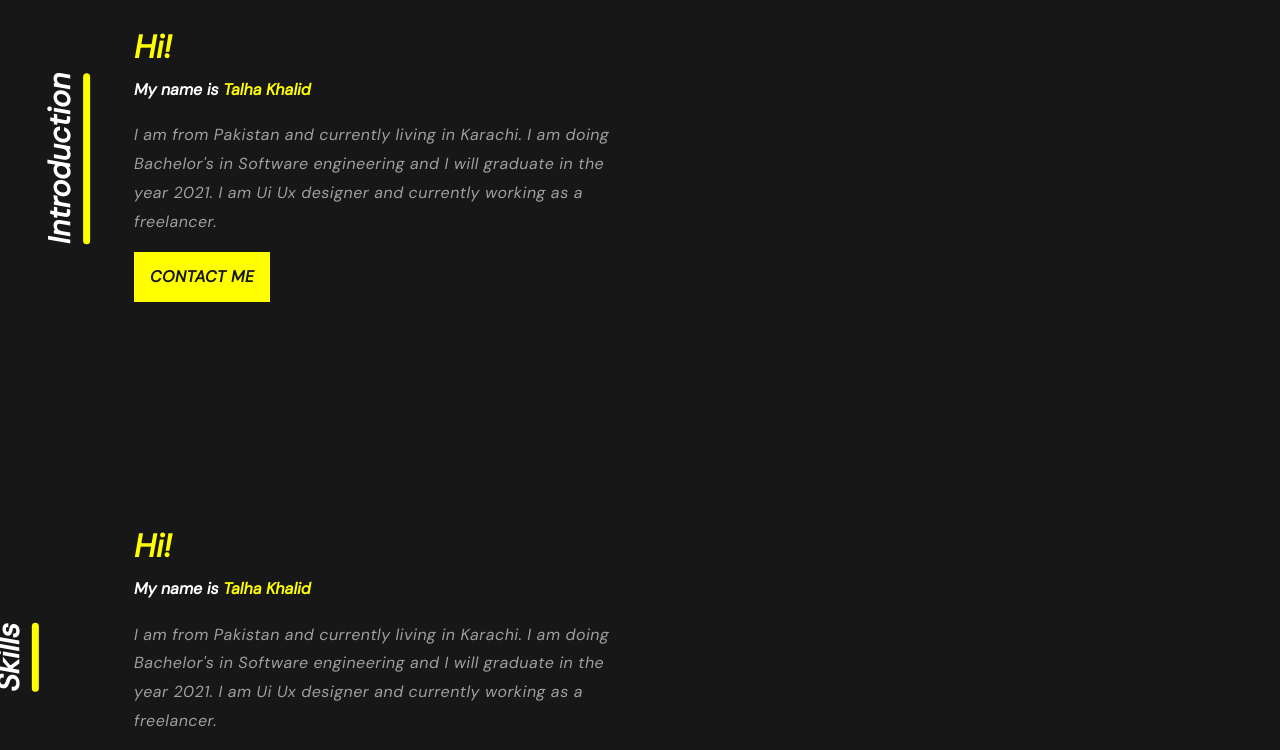
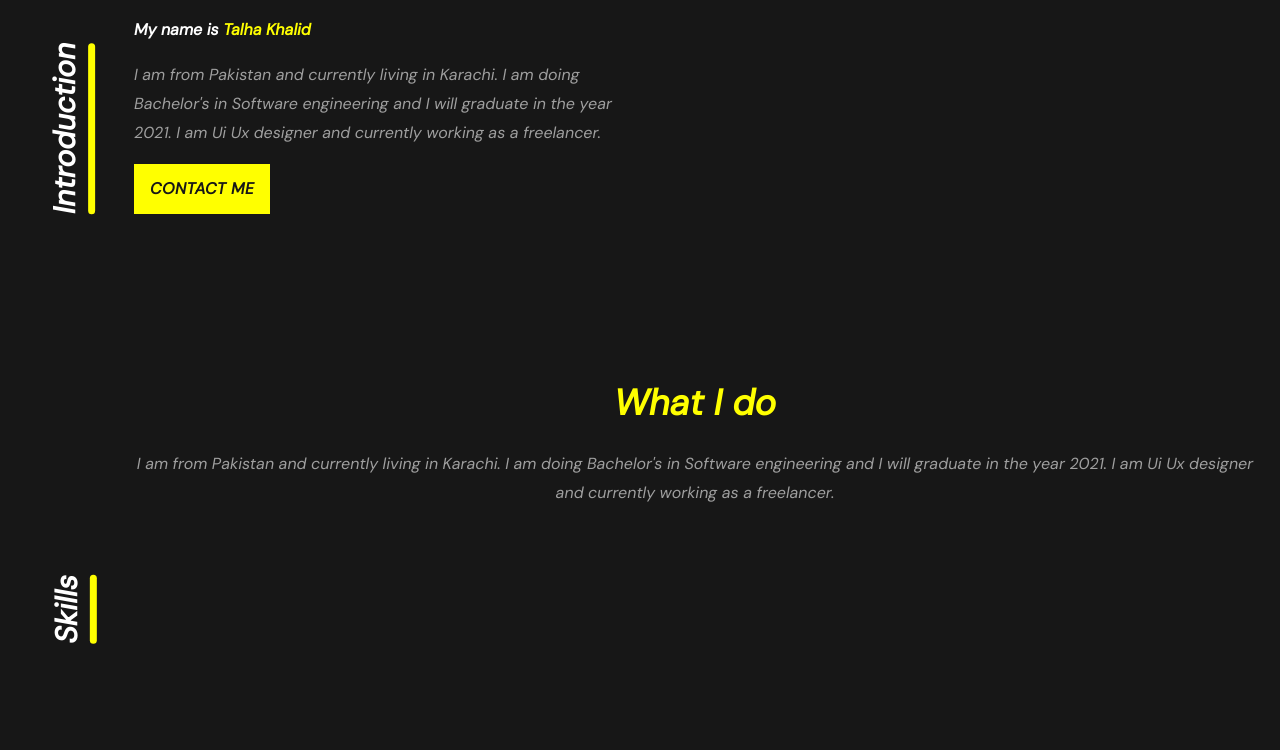
Before and after one commit to hafiztalhakh/portfolio, a React (Create React App) app: page / in a window 1280 px wide. Shown: the part 167-917 px from the top of the page. Built offline with nearby package versions, Linux system fonts and the light colour scheme; a web font is replaced by a local one.

Commit message:
Working skills

```diff
--- a/src/App.css
+++ b/src/App.css
@@ -108,10 +108,10 @@ body {
   word-spacing: 9px;
   transform: rotate(-90deg);
   top: 230px;
-  left: -45px;
+  left: -40px;
 }
 
-.title:after {
+.title-left:after {
   margin: 20px auto 0px;
 }
 
@@ -125,8 +125,24 @@ body {
   margin-top: 5px;
 }
 
-.text-align {
+.title {
+  color: #ffff00;
+  font-size: 36px;
+}
+
+.text-info {
+  color: #9F9F9F;
+  font-size: 16px;
+  letter-spacing: 0.48;
+  line-height: 1.8;
+}
+
+.center-text {
   text-align: center !important;
+}
+
+.left-text {
+  text-align: left !important;
 }
 
 .img-responsive {
--- a/src/Components/About.js
+++ b/src/Components/About.js
@@ -30,14 +30,14 @@ const About = () => {
 
     return (
         <Container maxWidth="lg">
+            <h1 className='title-left'>Introduction</h1>
             <Grid contaienr spacing={3}>
                 <Grid item md={6}>
                     <div>
-                        <h5 className='title-left'>Introduction</h5>
                         <div className={classes.textContainer}>
                             <h1 className={classes.hi}>Hi!</h1>
                             <h4>My name is <span className={classes.developeName}>Talha Khalid</span></h4>
-                            <p className={classes.text}>
+                            <p className="text-info left-text">
                                 I am from Pakistan and currently living in Karachi. I am doing Bachelor's in Software engineering and I will graduate in the year 2021. I am Ui Ux designer and currently working as a freelancer.
                             </p>
                             <Button
--- a/src/Components/Skills.js
+++ b/src/Components/Skills.js
@@ -5,19 +5,6 @@ import { Container, Grid, makeStyles, Button } from '@material-ui/core';
 import { withRouter } from 'react-router-dom';
 
 const styles = makeStyles(theme => ({
-    title: {
-        display: 'inline-block',
-        position: 'relative',
-        color: '#fff',
-        borderBottom: '6px solid #ffff00',
-        // borderRadius: 10,
-        fontSize: 30,
-        fontWeight: 600,
-        wordSpacing: 9,
-        transform: 'rotate(-90deg)',
-        top: 230,
-        left: -45,
-    },
     textContainer: {
         position: 'relative',
         marginLeft: 110
@@ -29,55 +16,33 @@ const styles = makeStyles(theme => ({
     developeName: {
         color: '#ffff00'
     },
-    text:{
+    text: {
         color: '#9F9F9F',
         textAlign: 'left',
         fontSize: 16,
         letterSpacing: 0.48,
         lineHeight: 1.8
     },
-    btn:{
-        backgroundColor: '#ffff00',
-        color: '#171717',
-        fontSize: 16,
-        borderRadius: 0,
-        height: 50,
-        '&:hover':{
-            backgroundColor: '#ffff00',
-            color: '#171717'
-        }
-    }
 }));
 
-const About = () => {
+const Skills = () => {
     const classes = styles();
 
     return (
         <Container maxWidth="lg">
+            <h1 className='title-left' style={{ marginLeft: 53, top: 300 }}>Skills</h1>
+            <div className={classes.textContainer}>
+                <h1 className="title center-text">What I do</h1>
+                <p className="text-info center-text">
+                    I am from Pakistan and currently living in Karachi. I am doing Bachelor's in Software engineering and I will graduate in the year 2021. I am Ui Ux designer and currently working as a freelancer.
+                    </p>
+            </div>
             <Grid contaienr spacing={3}>
-                <Grid item md={6}>
-                    <div>
-                        <h5  className='title-left'>Skills</h5>
-                        <div className={classes.textContainer}>
-                            <h1 className={classes.hi}>Hi!</h1>
-                            <h4>My name is <span className={classes.developeName}>Talha Khalid</span></h4>
-                            <p className={classes.text}>
-                                I am from Pakistan and currently living in Karachi. I am doing Bachelor's in Software engineering and I will graduate in the year 2021. I am Ui Ux designer and currently working as a freelancer.
-                            </p>
-                            <Button
-                            variant="contain"
-                            className={classes.btn}
-                            >CONTACT ME</Button>
-                        </div>
-                    </div>
-
-                </Grid>
-                <Grid item md={6}>
-
+                <Grid item md={12}>
                 </Grid>
             </Grid>
         </Container>
     )
 }
 
-export default withRouter(About);
+export default withRouter(Skills);
```
